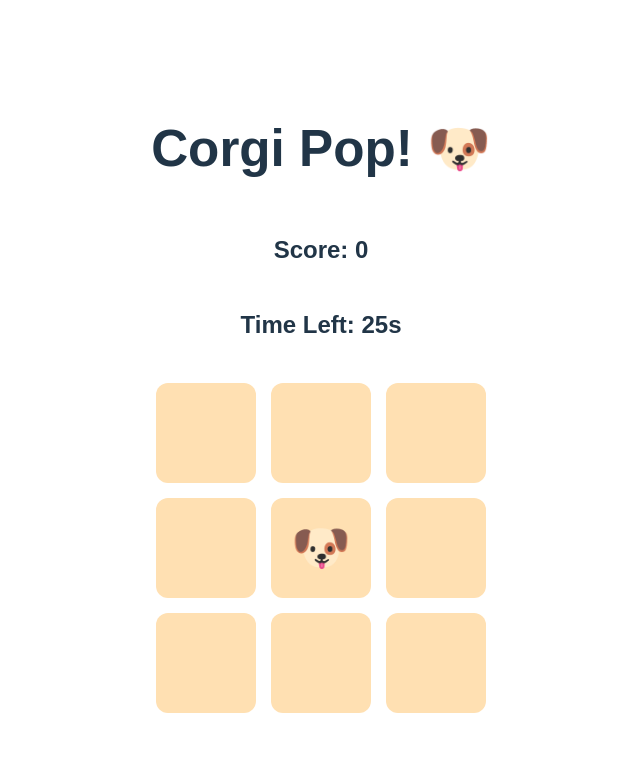
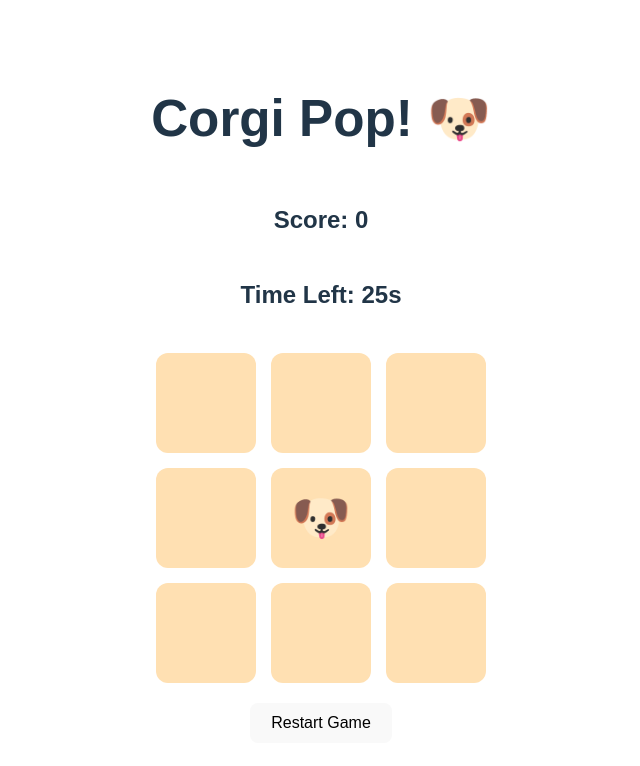
Before and after one commit to brendanbobryk/corgi-pop, a React (Vite) app: page / in a window 1280 px wide. Shown: the top 766 px of the page, without its empty margins (319-959 px from the left). Built offline with nearby package versions, Linux system fonts and the light colour scheme.

Commit message:
added restart button

```diff
--- a/src/App.jsx
+++ b/src/App.jsx
@@ -73,14 +73,11 @@ export default function App() {
         ))}
       </div>
 
-      {!isPlaying && (
-        <>
-          <h2>Game Over!</h2>
-          <button style={styles.button} onClick={resetGame}>
-            Play Again
-          </button>
-        </>
-      )}
+      <button style={styles.button} onClick={resetGame}>
+        Restart Game
+      </button>
+
+      {!isPlaying && <h2>Game Over!</h2>}
     </div>
   );
 }
```
